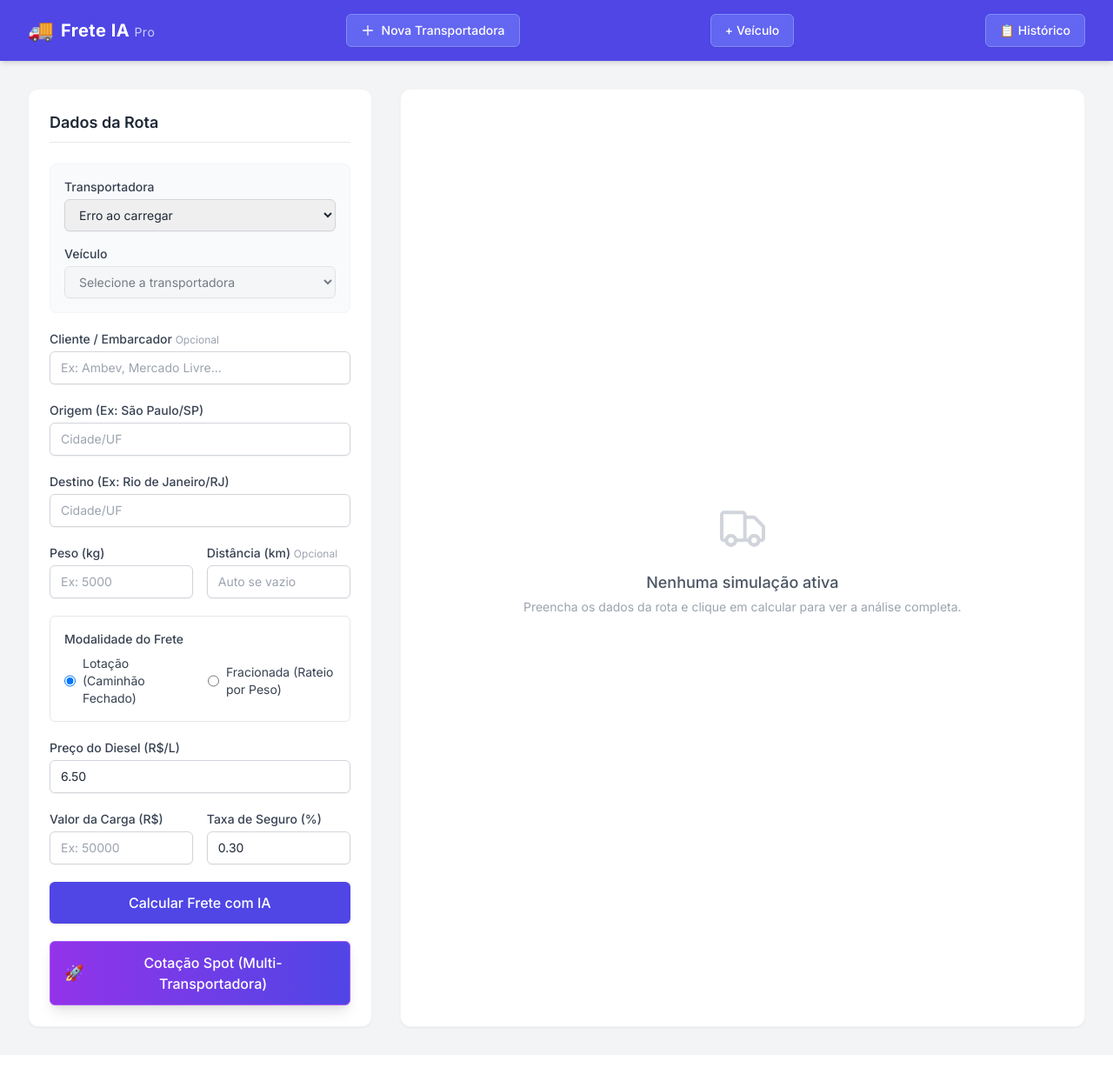
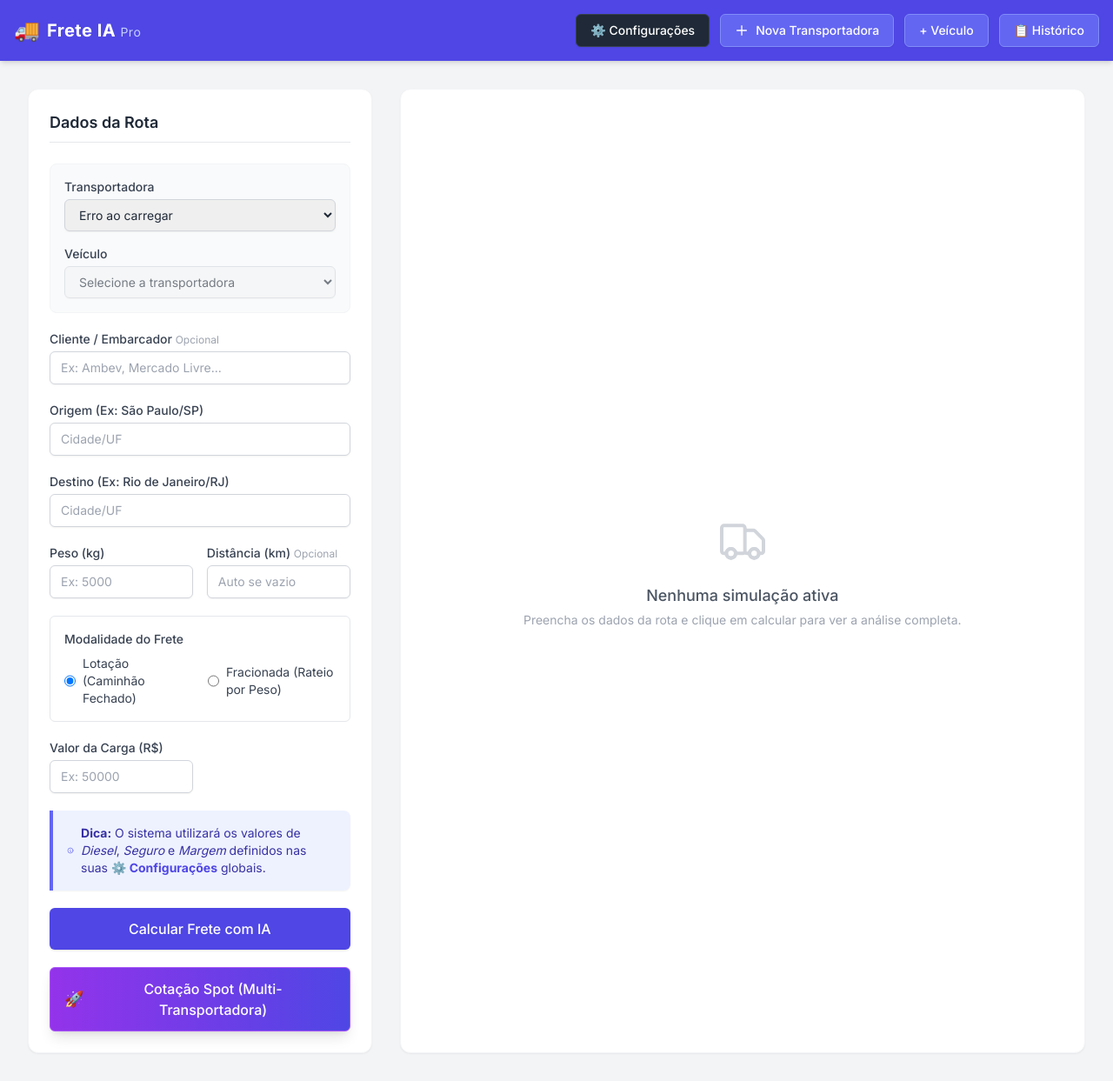
Before and after one commit to vsfrancisco/frete-ia, a FastAPI app: template templates/index.html in a window 1280 px wide. Shown: the whole page at 87% size. Before the commit the page ends 1183 px from the top, so only its background shows below. Run offline with FastAPI, Linux system fonts and the light colour scheme; the template is opened without the code that fills it, so the values that code supplies are empty; parts of the project's set-up code (start-up, migrations or seed data) failed here and were passed over; some libraries are stand-ins or nearby versions.

Commit message:
Tele de configuração global

```diff
--- a/app/main.py
+++ b/app/main.py
@@ -3,7 +3,7 @@ from fastapi.staticfiles import StaticFiles
 
 from app.database import Base, engine
 # Importando nossos novos módulos organizados:
-from app.routers import views, simulacoes, admin, cadastros, utilidades
+from app.routers import views, simulacoes, admin, cadastros, utilidades, configuracoes
 
 # Criação do Banco de Dados
 Base.metadata.create_all(bind=engine)
@@ -20,6 +20,7 @@ app.include_router(simulacoes.router)
 app.include_router(admin.router)
 app.include_router(cadastros.router)
 app.include_router(utilidades.router)
+app.include_router(configuracoes.router)
 
 @app.get("/health")
 def health():
--- a/templates/index.html
+++ b/templates/index.html
@@ -17,28 +17,42 @@
 <body class="text-gray-800 h-screen flex flex-col">
 
         <!-- Navbar -->
-    <header class="bg-indigo-600 shadow-md">
-        <div class="max-w-7xl mx-auto px-4 sm:px-6 lg:px-8 py-4 flex items-center justify-between">
+        <header class="bg-indigo-600 shadow-md">
+        <!-- justify-between empurra o Logo para a esquerda e os botões para a direita -->
+        <div class="flex flex-wrap items-center justify-between p-4 max-w-7xl mx-auto w-full gap-4">
+
+            <!-- LADO ESQUERDO: Logo -->
             <div class="flex items-center gap-2">
                 <span class="text-2xl text-white">🚚</span>
                 <h1 class="text-xl font-bold text-white tracking-wide">Frete IA <span class="text-indigo-200 text-sm font-normal">Pro</span></h1>
             </div>
 
+            <!-- LADO DIREITO: Todos os botões agrupados -->
+            <div class="flex flex-wrap items-center justify-end gap-3">
 
-            <a href="/cadastro-transportadora" class="text-white text-sm bg-indigo-500 hover:bg-indigo-400 px-4 py-2 rounded-md transition font-medium border border-indigo-400 shadow-sm flex items-center gap-2">
-                <svg class="w-4 h-4" fill="none" stroke="currentColor" viewBox="0 0 24 24"><path stroke-linecap="round" stroke-linejoin="round" stroke-width="2" d="M12 4v16m8-8H4"></path></svg>
-                Nova Transportadora
-            </a>
-            <a href="/cadastro-veiculo" class="text-white text-sm bg-indigo-500 hover:bg-indigo-400 px-4 py-2 rounded-md transition font-medium border border-indigo-400 shadow-sm flex items-center gap-2">
+                <!-- Botão Configurações -->
+                <button onclick="abrirModalConfig()" class="bg-gray-800 hover:bg-gray-700 text-white text-sm font-medium py-2 px-4 rounded-md shadow-sm transition flex items-center gap-2 whitespace-nowrap border border-gray-700">
+                    ⚙️ Configurações
+                </button>
+
+                <!-- Nova Transportadora -->
+                <a href="/cadastro-transportadora" class="text-white text-sm bg-indigo-500 hover:bg-indigo-400 px-4 py-2 rounded-md transition font-medium border border-indigo-400 shadow-sm flex items-center gap-2 whitespace-nowrap">
+                    <svg class="w-4 h-4" fill="none" stroke="currentColor" viewBox="0 0 24 24"><path stroke-linecap="round" stroke-linejoin="round" stroke-width="2" d="M12 4v16m8-8H4"></path></svg>
+                    Nova Transportadora
+                </a>
+
+                <!-- Veículo -->
+                <a href="/cadastro-veiculo" class="text-white text-sm bg-indigo-500 hover:bg-indigo-400 px-4 py-2 rounded-md transition font-medium border border-indigo-400 shadow-sm flex items-center gap-2 whitespace-nowrap">
                     + Veículo
                 </a>
 
-                <a href="/historico" class="text-white text-sm bg-indigo-500 hover:bg-indigo-400 px-4 py-2 rounded-md transition font-medium border border-indigo-400 shadow-sm flex items-center gap-2">
+                <!-- Histórico -->
+                <a href="/historico" class="text-white text-sm bg-indigo-500 hover:bg-indigo-400 px-4 py-2 rounded-md transition font-medium border border-indigo-400 shadow-sm flex items-center gap-2 whitespace-nowrap">
                     📋 Histórico
                 </a>
 
+            </div>
         </div>
-
     </header>
 
 
@@ -110,24 +124,24 @@
                     </div>
                 </div>
 
-                <!-- Variação do Diesel -->
-                <div>
-                    <label class="block text-sm font-medium text-gray-700 mb-1">Preço do Diesel (R$/L)</label>
-                    <input type="number" step="0.01" id="preco_diesel" value="6.50" class="w-full border border-gray-300 rounded-md shadow-sm py-2 px-3 focus:outline-none focus:ring-2 focus:ring-indigo-500 sm:text-sm transition">
-                </div>
-
-                                <!-- Dados de Seguro -->
+                <!-- Valor da carga -->
                 <div class="grid grid-cols-2 gap-4">
                     <div>
                         <label class="block text-sm font-medium text-gray-700 mb-1">Valor da Carga (R$)</label>
                         <input type="number" step="0.01" id="valor_carga" placeholder="Ex: 50000" class="w-full border border-gray-300 rounded-md shadow-sm py-2 px-3 focus:outline-none focus:ring-2 focus:ring-indigo-500 sm:text-sm transition">
-                    </div>
-                    <div>
-                        <label class="block text-sm font-medium text-gray-700 mb-1">Taxa de Seguro (%)</label>
-                        <input type="number" step="0.01" id="taxa_seguro" value="0.30" class="w-full border border-gray-300 rounded-md shadow-sm py-2 px-3 focus:outline-none focus:ring-2 focus:ring-indigo-500 sm:text-sm transition">
+                        </div>
+                </div>
+
+                <!-- Aviso sobre as Configurações Globais -->
+                <div class="col-span-1 md:col-span-2 bg-indigo-50 border-l-4 border-indigo-500 p-4 rounded-r-lg shadow-sm mt-2 mb-4">
+                    <div class="flex items-center">
+                        <svg class="h-5 w-5 text-indigo-500 mr-2" fill="none" stroke="currentColor" viewBox="0 0 24 24"><path stroke-linecap="round" stroke-linejoin="round" stroke-width="2" d="M13 16h-1v-4h-1m1-4h.01M21 12a9 9 0 11-18 0 9 9 0 0118 0z"></path></svg>
+                        <p class="text-sm text-indigo-800">
+                            <strong>Dica:</strong> O sistema utilizará os valores de <em>Diesel</em>, <em>Seguro</em> e <em>Margem</em> definidos nas suas
+                            <button type="button" onclick="abrirModalConfig()" class="text-indigo-600 font-bold hover:underline focus:outline-none">⚙️ Configurações</button> globais.
+                        </p>
                     </div>
                 </div>
-
 
                 <button type="submit" id="btn-calcular" class="w-full mt-6 bg-indigo-600 hover:bg-indigo-700 text-white font-medium py-3 px-4 rounded-md shadow transition flex justify-center items-center gap-2">
                     <span>Calcular Frete com IA</span>
@@ -238,6 +252,38 @@
 
         </section>
     </main>
+
+        <!-- Modal de Configurações (Fica escondido por padrão) -->
+    <div id="modal-config" class="hidden fixed inset-0 bg-black bg-opacity-50 flex items-center justify-center z-50">
+        <div class="bg-white rounded-xl shadow-2xl p-6 w-full max-w-md">
+            <div class="flex justify-between items-center mb-4">
+                <h2 class="text-xl font-bold text-gray-800">⚙️ Configurações do Sistema</h2>
+                <button type="button" onclick="fecharModalConfig()" class="text-gray-500 hover:text-red-500 font-bold text-2xl">&times;</button>
+            </div>
+
+            <form id="form-config" onsubmit="salvarConfiguracoes(event)">
+                <div class="space-y-4">
+                    <div>
+                        <label class="block text-gray-700 text-sm font-bold mb-2">⛽ Preço do Diesel (R$)</label>
+                        <input type="number" id="config-diesel" step="0.01" class="w-full border rounded-lg p-2 focus:ring-2 focus:ring-blue-500" required>
+                    </div>
+                    <div>
+                        <label class="block text-gray-700 text-sm font-bold mb-2">🛡️ Taxa de Seguro (%)</label>
+                        <input type="number" id="config-seguro" step="0.01" class="w-full border rounded-lg p-2 focus:ring-2 focus:ring-blue-500" required>
+                    </div>
+                    <div>
+                        <label class="block text-gray-700 text-sm font-bold mb-2">📈 Margem Padrão (%)</label>
+                        <input type="number" id="config-margem" step="0.01" class="w-full border rounded-lg p-2 focus:ring-2 focus:ring-blue-500" required>
+                    </div>
+                </div>
+
+                <div class="mt-6 flex justify-end gap-3">
+                    <button type="button" onclick="fecharModalConfig()" class="bg-gray-300 hover:bg-gray-400 text-gray-800 py-2 px-4 rounded-lg font-medium">Cancelar</button>
+                    <button type="submit" class="bg-blue-600 hover:bg-blue-700 text-white py-2 px-4 rounded-lg font-bold">Salvar</button>
+                </div>
+            </form>
+        </div>
+    </div>
 
     <!-- Scripts da Aplicação -->
     <script>
@@ -565,6 +611,59 @@
             // Abre em uma nova aba
             window.open(urlWhatsApp, '_blank');
         };
+
+                // --- LÓGICA DO MODAL DE CONFIGURAÇÕES ---
+        const modalConfig = document.getElementById('modal-config');
+
+        async function abrirModalConfig() {
+            modalConfig.classList.remove('hidden'); // Mostra a janelinha
+
+            // Vai no garçom do backend buscar os valores que estão no banco
+            try {
+                const res = await fetch('/api/configuracoes/');
+                const config = await res.json();
+
+                // Preenche os campos da tela com os valores do banco
+                document.getElementById('config-diesel').value = config.preco_diesel;
+                document.getElementById('config-seguro').value = config.taxa_seguro;
+                document.getElementById('config-margem').value = config.margem_padrao;
+            } catch (error) {
+                console.error("Erro ao carregar configurações:", error);
+            }
+        }
+
+        function fecharModalConfig() {
+            modalConfig.classList.add('hidden'); // Esconde a janelinha
+        }
+
+        async function salvarConfiguracoes(event) {
+            event.preventDefault(); // Impede a página de piscar/recarregar
+
+            const dados = {
+                preco_diesel: parseFloat(document.getElementById('config-diesel').value),
+                taxa_seguro: parseFloat(document.getElementById('config-seguro').value),
+                margem_padrao: parseFloat(document.getElementById('config-margem').value)
+            };
+
+            try {
+                const res = await fetch('/api/configuracoes/', {
+                    method: 'PUT',
+                    headers: { 'Content-Type': 'application/json' },
+                    body: JSON.stringify(dados)
+                });
+
+                if (res.ok) {
+                    alert("✅ Configurações salvas com sucesso no banco de dados!");
+                    fecharModalConfig();
+                } else {
+                    alert("❌ Erro ao salvar configurações.");
+                }
+            } catch (error) {
+                console.error("Erro ao salvar:", error);
+                alert("Erro de conexão ao tentar salvar.");
+            }
+        }
+
     </script>
 </body>
 </html>
```
Also changed, not shown: app/models.py (+8 -0 lines), app/routers/configuracoes.py (added, +46 -0 lines), app/services/calculo_frete.py (+42 -23 lines).
